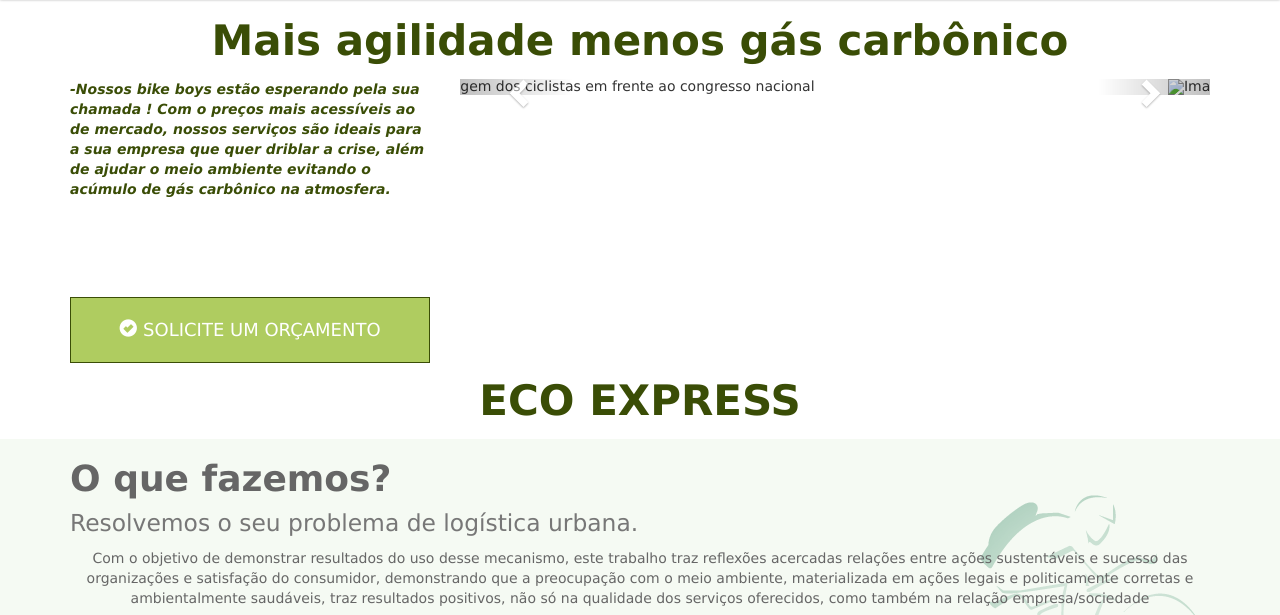
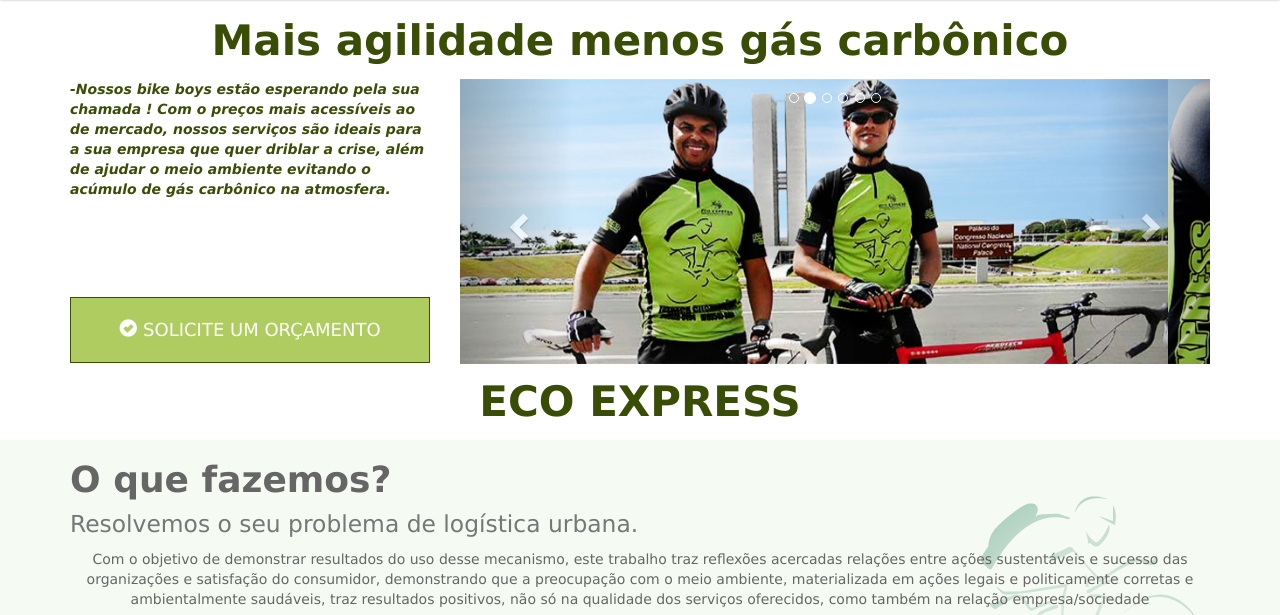
Before and after one commit to viruzvz/hp-ecoexpress, a website: page index.html in a window 1280 px wide. Shown: the part 159-774 px from the top of the page. Drawn offline with Linux system fonts and the light colour scheme; files whose address does not match are found by name.

Commit message:
gh-pages

```diff
--- a/index.html
+++ b/index.html
@@ -88,12 +88,12 @@
               </ol>
               <!-- Wrapper for slides-->
               <div role="listbox" class="carousel-inner">
-                <div class="item active"><img src="images/fotos/editado/06.jpg" alt="Imagem dos ciclistas em frente ao congresso nacional" class="img-responsive"></div>
-                <div class="item"><img src="images/fotos/editado/02.jpg" alt="Imagem dos ciclistas em frente ao congresso nacional" class="img-responsive"></div>
-                <div class="item"><img src="images/fotos/editado/03.jpg" alt="Imagem dos ciclistas em frente ao congresso nacional" class="img-responsive"></div>
-                <div class="item"><img src="images/fotos/editado/04.jpg" alt="Imagem dos ciclistas em frente ao congresso nacional" class="img-responsive"></div>
-                <div class="item"><img src="images/fotos/editado/05.jpg" alt="Imagem dos ciclistas em frente ao congresso nacional" class="img-responsive"></div>
-                <div class="item"><img src="images/fotos/editado/01.jpg" alt="Imagem dos ciclistas em frente ao congresso nacional" class="img-responsive"></div>
+                <div class="item active"><img src="images/06.jpg" alt="Imagem dos ciclistas em frente ao congresso nacional" class="img-responsive"></div>
+                <div class="item"><img src="images/02.jpg" alt="Imagem dos ciclistas em frente ao congresso nacional" class="img-responsive"></div>
+                <div class="item"><img src="images/03.jpg" alt="Imagem dos ciclistas em frente ao congresso nacional" class="img-responsive"></div>
+                <div class="item"><img src="images/04.jpg" alt="Imagem dos ciclistas em frente ao congresso nacional" class="img-responsive"></div>
+                <div class="item"><img src="images/05.jpg" alt="Imagem dos ciclistas em frente ao congresso nacional" class="img-responsive"></div>
+                <div class="item"><img src="images/01.jpg" alt="Imagem dos ciclistas em frente ao congresso nacional" class="img-responsive"></div>
               </div>
               <!-- Controls--><a href="#carousel-example-generic" role="button" data-slide="prev" class="left carousel-control"><span aria-hidden="true" class="glyphicon glyphicon-chevron-left"></span><span class="sr-only">Previous</span></a><a href="#carousel-example-generic" role="button" data-slide="next" class="right carousel-control"><span aria-hidden="true" class="glyphicon glyphicon-chevron-right"></span><span class="sr-only">Next</span></a>
             </div>
```
Also changed, not shown: images/01.jpg (added), images/02.jpg (added), images/03.jpg (added), images/04.jpg (added), images/05.jpg (added), images/06.jpg (added).
